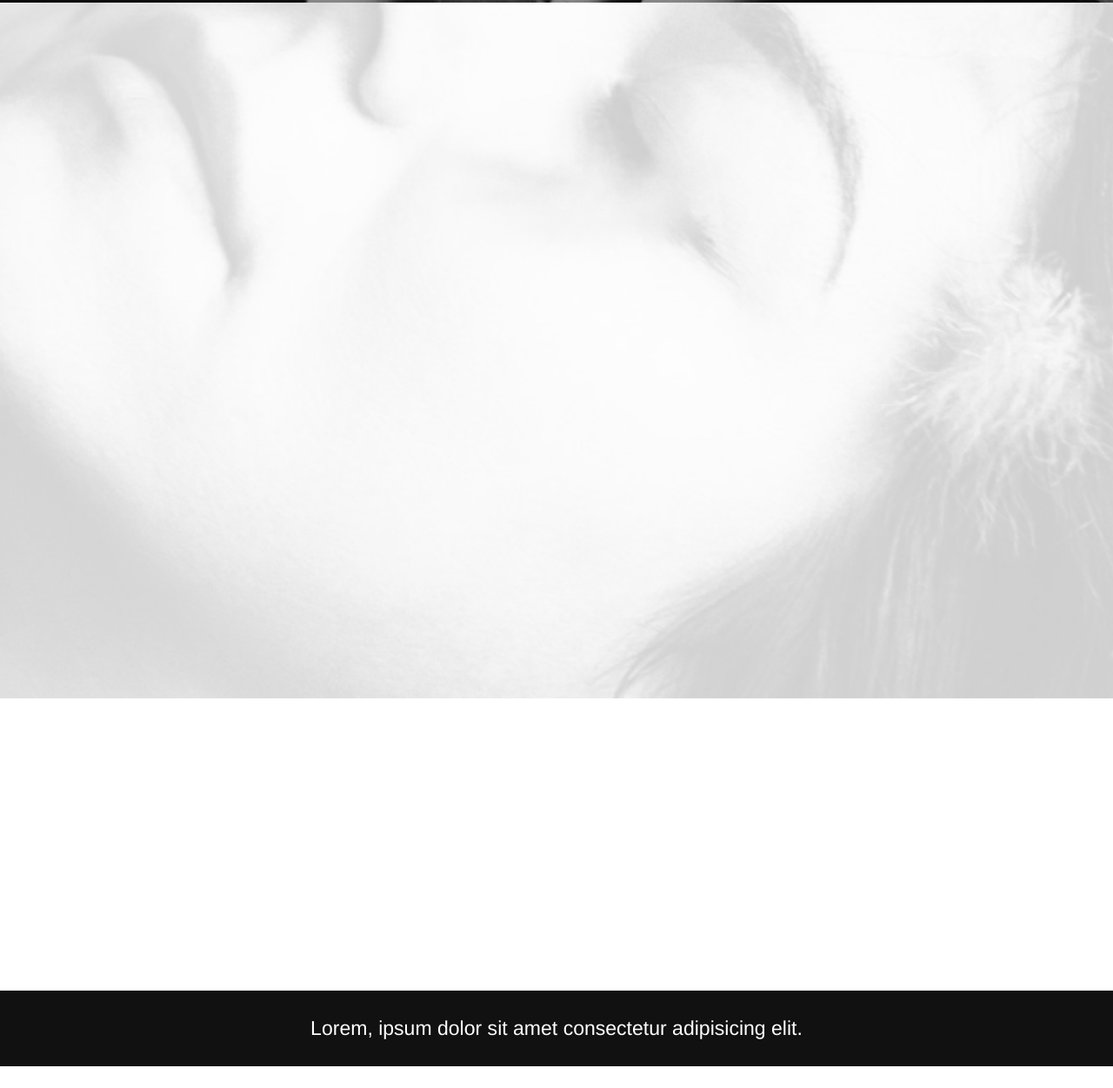
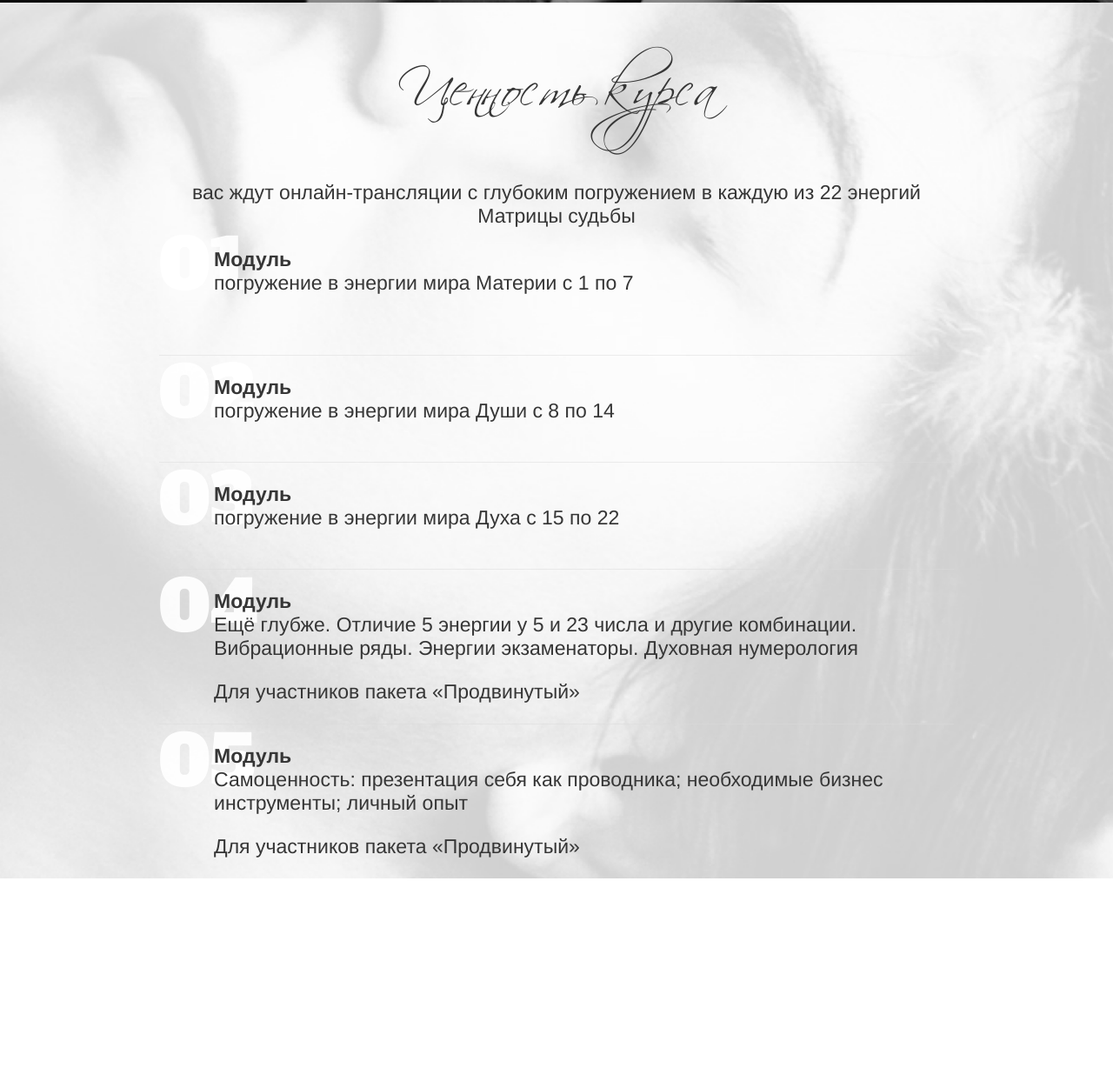
Before and after one commit to kobancheg/let-tobe-happy-site, a plain HTML site: page index.html in a window 1280 px wide. Shown: the part 797-2048 px from the top of the page at 87% size. Before the commit the page ends 2023 px from the top, so only its background shows below. Drawn offline with nearby package versions, Linux system fonts and the light colour scheme; a web font is replaced by a local one.

Commit message:
make page2

```diff
--- a/css/style.css
+++ b/css/style.css
@@ -24,6 +24,7 @@ body {
   font-family: 'Piazzolla', 'Helvetica Neue', Helvetica, sans-serif;
   color: #fff;
   font-size: calc(14px + (26 - 14) * ((100vw - 300px) / (1600 - 300)));
+  line-height: initial;
 }
 
 .wrapper {
@@ -41,6 +42,9 @@ body {
 
 .fullscreen_bg {
   background: url('../img/IMG_8889.PNG') top / cover no-repeat fixed;
+  display: flex;
+  flex-direction: column;
+  height: 100%;
 }
 
 .fullscreen__body {
@@ -58,18 +62,21 @@ body {
   font-family: 'Roboto Condensed', sans-serif;
   text-transform: uppercase;
   font-size: calc(18px + (36 - 18) * ((100vw - 300px) / (1600 - 300)));
-  margin: 0px 0px 20px 0px;
 }
 
 .h2__title {
   font-family: 'Scriptorama', arial;
   font-size: calc(32px + (72 - 32) * ((100vw - 375px) / (1600 - 300)));
   font-weight: normal;
-  margin: 0px 0px 20px 0px;
+  margin: 0px 0px 30px 0px;
+}
+
+.hero__content {
+  padding-top: 170px;
 }
 
 .fullscreen__text {
-  margin: 0px 0px 20px 0px;
+  text-align: center;
 }
 
 .fullscreen__link {
@@ -83,7 +90,22 @@ body {
   align-self: center;
   padding: 0 20px;
 }
-.content {
+
+.media {
+  min-height: 100px;
+}
+
+.media-content {
+  z-index: 1;
+  padding-left: 40px;
+}
+
+.num {
+  color: rgb(100%, 100%, 100%, 0.9);
+  font-size: 80px;
+  font-family: 'Alfa Slab One', cursive;
+  line-height: 0.5;
+  position: absolute;
 }
 
 .content__body {
@@ -114,8 +136,8 @@ body {
 /* burger */
 
 .nav__wrapp {
-  margin: 10px;
-  width: 320px;
+  margin-top: 10px;
+  width: 100%;
   position: relative;
   color: white;
   text-align: center;
@@ -142,7 +164,7 @@ label {
 .burger-line {
   position: absolute;
   top: 8px;
-  left: 10px;
+  left: 0;
   width: 35px;
   height: 2px;
   background-color: #fff;
--- a/index.html
+++ b/index.html
@@ -4,6 +4,8 @@
 <head>
   <link href="https://fonts.googleapis.com/css2?family=Roboto+Condensed&display=swap" rel="stylesheet">
   <link href="https://fonts.googleapis.com/css2?family=Piazzolla&family=Roboto+Condensed&display=swap" rel="stylesheet">
+  <link href="https://fonts.googleapis.com/css2?family=Alfa+Slab+One&display=swap" rel="stylesheet">
+  <link rel="stylesheet" href="https://cdn.jsdelivr.net/npm/bulma@0.9.1/css/bulma.min.css">
   <link rel="stylesheet" href="css/style.css">
 
   <meta charset="UTF-8">
@@ -46,6 +48,91 @@
       </div>
     </section>
     <section class="fullscreen fullscreen_bg">
+      <div class="container is-max-desktop has-text-dark pb-4 px-4">
+        <h2 class="h2__title has-text-centered">
+          Ценность курса
+        </h2>
+        <div class="fullscreen__text mb-4">
+          вас ждут онлайн-трансляции с глубоким погружением в каждую из 22 энергий Матрицы судьбы
+        </div>
+        <article class="media">
+          <div class="media-left">
+            <div class="num">01</div>
+          </div>
+          <div class="media-content">
+            <div class="content">
+              <p>
+                <strong>Модуль</strong>
+                <br>
+                погружение в энергии мира Материи с 1 по 7
+              </p>
+            </div>
+          </div>
+        </article>
+
+        <article class="media">
+          <div class="media-left">
+            <div class="num">02</div>
+          </div>
+          <div class="media-content">
+            <div class="content">
+              <p>
+                <strong>Модуль</strong>
+                <br>
+                погружение в энергии мира Души с 8 по 14
+              </p>
+            </div>
+          </div>
+        </article>
+
+        <article class="media">
+          <div class="media-left">
+            <div class="num">03</div>
+          </div>
+          <div class="media-content">
+            <div class="content">
+              <p>
+                <strong>Модуль</strong>
+                <br>
+                погружение в энергии мира Духа с 15 по 22
+              </p>
+            </div>
+          </div>
+        </article>
+
+        <article class="media">
+          <div class="media-left">
+            <div class="num">04</div>
+          </div>
+          <div class="media-content">
+            <div class="content">
+              <p>
+                <strong>Модуль</strong>
+                <br>
+                Ещё глубже. Отличие 5 энергии у 5 и 23 числа и другие комбинации. Вибрационные ряды. Энергии
+                экзаменаторы. Духовная нумерология
+              </p>
+              <p>Для участников пакета «Продвинутый»</p>
+            </div>
+          </div>
+        </article>
+
+        <article class="media">
+          <div class="media-left">
+            <div class="num">05</div>
+          </div>
+          <div class="media-content">
+            <div class="content">
+              <p>
+                <strong>Модуль</strong>
+                <br>
+                Самоценность: презентация себя как проводника; необходимые бизнес инструменты; личный опыт
+              </p>
+              <p>Для участников пакета «Продвинутый»</p>
+            </div>
+          </div>
+        </article>
+      </div>
 
     </section>
     <div class="content">
```
